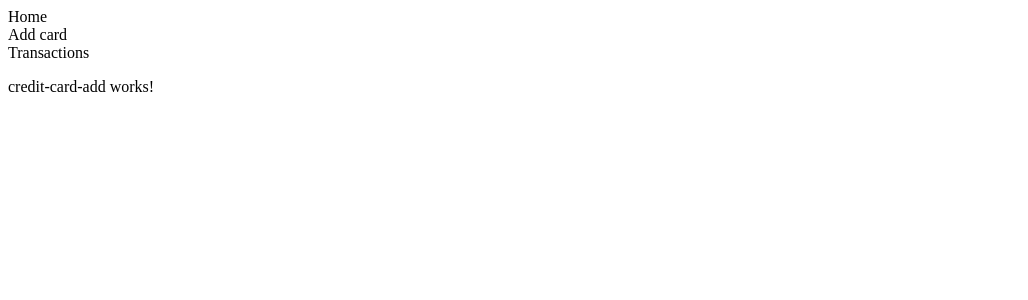
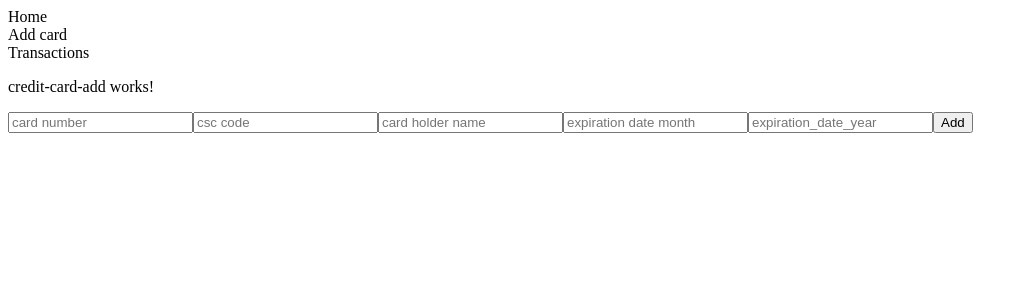
Before and after one commit to roman800/swafe-handin1, an Angular app: page /add-card in a window 1280 px wide. Shown: the top 300 px of the page, without its empty margins (0-1028 px from the left). Built offline with nearby package versions, Linux system fonts and the light colour scheme.

Commit message:
added add form

```diff
--- a/src/app/credit-card/credit-card-add/credit-card-add.component.html
+++ b/src/app/credit-card/credit-card-add/credit-card-add.component.html
@@ -1 +1,10 @@
 <p>credit-card-add works!</p>
+
+<Form [formGroup]="creditCardForm">
+    <input type="number" formControlName="card_number" placeholder="card number">
+    <input type="number" formControlName="csc_code" placeholder="csc code">
+    <input type="text" formControlName="cardholder_name" placeholder="card holder name">
+    <input type="number" formControlName="expiration_date_month" placeholder="expiration date month">
+    <input type="number" formControlName="expiration_date_year" placeholder="expiration_date_year">
+    <button (click)="onClick()">Add</button>
+</Form>
--- a/src/app/credit-card/credit-card-add/credit-card-add.component.ts
+++ b/src/app/credit-card/credit-card-add/credit-card-add.component.ts
@@ -1,4 +1,5 @@
 import { Component, OnInit } from '@angular/core';
+import { FormBuilder, FormGroup, Validators } from '@angular/forms';
 
 @Component({
   selector: 'app-credit-card-add',
@@ -6,10 +7,26 @@ import { Component, OnInit } from '@angular/core';
   styleUrls: ['./credit-card-add.component.css']
 })
 export class CreditCardAddComponent implements OnInit {
+  creditCardForm!: FormGroup
 
-  constructor() { }
+  constructor(private formBuild: FormBuilder) {
+    this.creditCardForm = formBuild.group(
+      {
+        card_number: [null, [Validators.min(1), Validators.max(9999999999999999), Validators.required]],
+        csc_code: [null, [Validators.min(1), Validators.max(999), Validators.required]],
+        cardholder_name: ["", Validators.required],
+        expiration_date_month: [null, [Validators.min(1), Validators.max(12), Validators.required]],
+        expiration_date_year: [null, [Validators.min(1), Validators.max(31), Validators.required]],
+        issuer: ""
+      }
+    )
+  }
 
   ngOnInit(): void {
   }
 
+  onClick(): void {
+    console.log(this.creditCardForm.value);
+  }
+
 }
--- a/src/app/credit-card/credit-card-module.ts
+++ b/src/app/credit-card/credit-card-module.ts
@@ -4,6 +4,7 @@ import { CreditCardAddComponent } from './credit-card-add/credit-card-add.compon
 import { HttpClientModule } from '@angular/common/http';
 import { CreditCardListComponent } from './credit-card-list/credit-card-list.component';
 import { CreditCardListItemComponent } from './credit-card-list-item/credit-card-list-item.component';
+import { ReactiveFormsModule } from '@angular/forms';
 
 
 
@@ -15,7 +16,8 @@ import { CreditCardListItemComponent } from './credit-card-list-item/credit-card
   ],
   imports: [
     CommonModule,
-    HttpClientModule
+    HttpClientModule,
+    ReactiveFormsModule
   ],
   exports: [
     CreditCardAddComponent,
```
